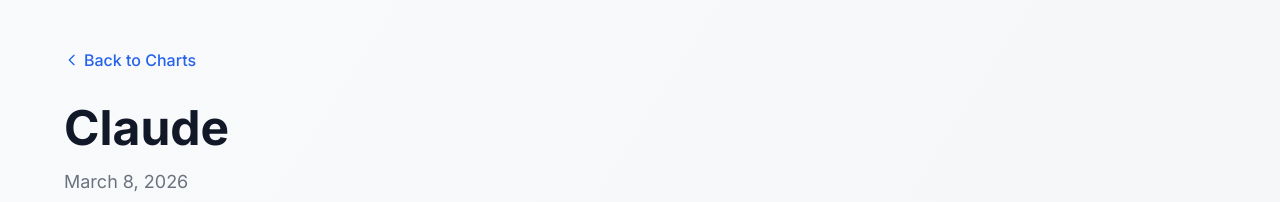
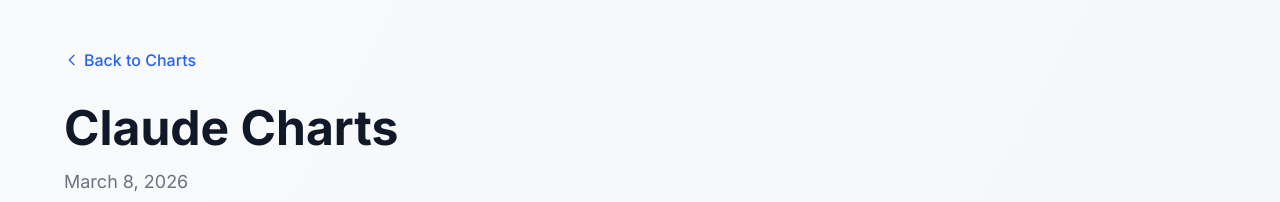
Before and after one commit to kylekarpack/chart-challenge, a Next.js app: page /claude in a window 1280 px wide. Shown: the top 202 px of the page. Built offline with nearby package versions, Linux system fonts and the light colour scheme.

Commit message:
Move things

```diff
--- a/pages/claude/index.tsx
+++ b/pages/claude/index.tsx
@@ -19,9 +19,9 @@
 
 export const meta = {
   slug: "claude",
-  title: "Claude",
+  title: "Claude Charts",
   publishedAt: "2026-03-08",
-  summary: "From a chat with a friend.",
+  summary: "From a chat with a friend about household spending over time.",
 } as const;
 
 // Data compiled from BLS Consumer Expenditure Surveys & BLS Report 991 "100 Years of US Consumer Spending"
@@ -302,7 +302,7 @@
         >
           https://claude.ai/public/artifacts/c4ebed8b-96f3-4974-8057-7ffca3acc3d7
         </Link>
-        . <Image src="./claude-chart.png" alt="Claude 1" width={1000} height={1000} />
+        . <Image src="/images/claude-chart.png" alt="Claude 1" width={1000} height={1000} />
       </p>
       <p className="text-base leading-7 mb-4 text-gray-700">
         I tried to produce something on my corporate Claude account, but it was
```
Also changed, not shown: pages/index.tsx (+8 -5 lines), public/images/claude-chart.png (renamed from pages/claude/claude-chart.png).
